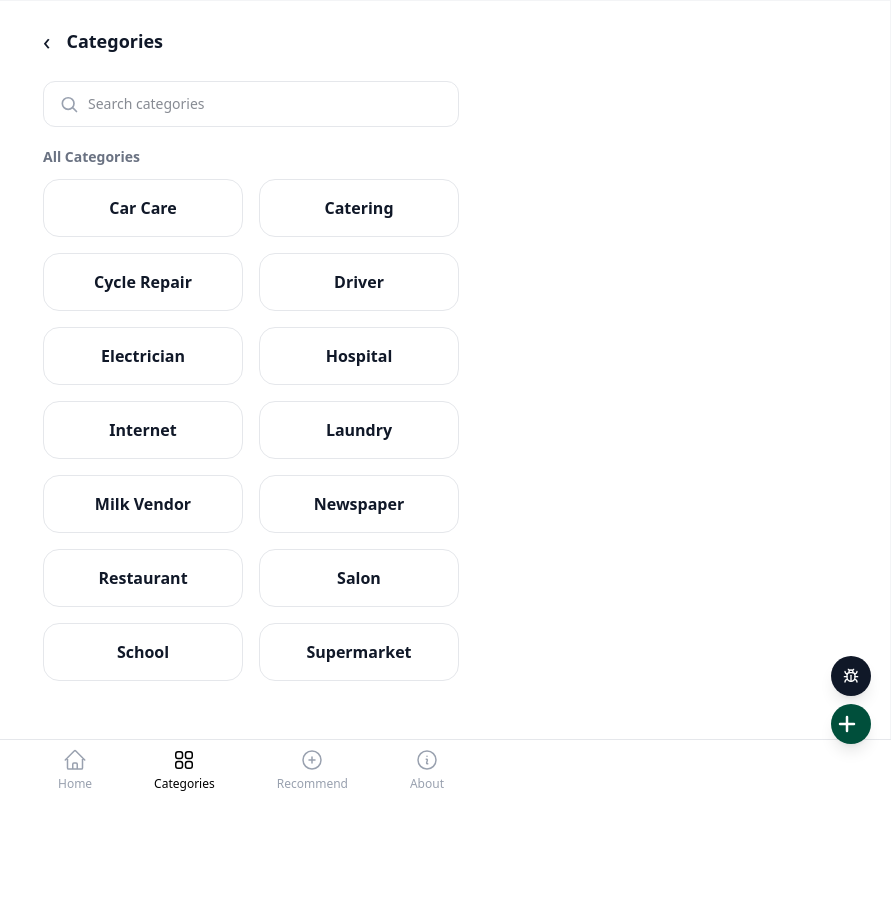
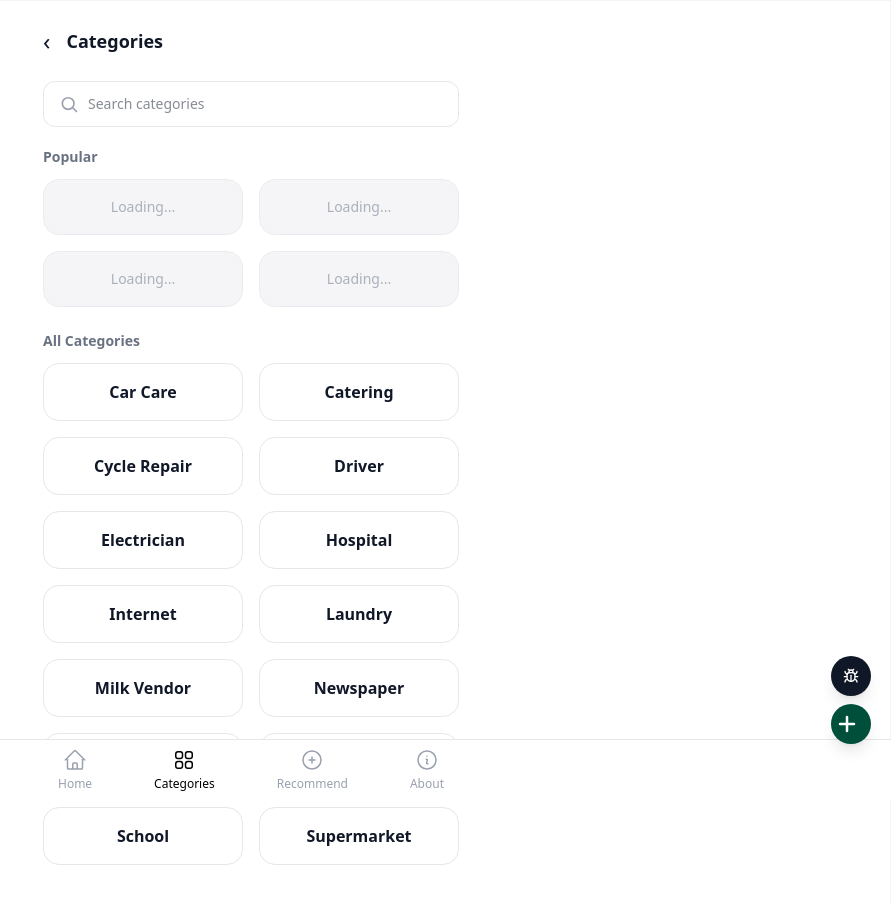
Before and after one commit to reachsibiat0db/local-guide, a Next.js app: page /categories in a window 1280 px wide. Shown: the top 904 px of the page, without its empty margins (389-1280 px from the left). Before the commit the page ends 800 px from the top, so only its background shows below. Built offline with nearby package versions, Linux system fonts and the light colour scheme.

Commit message:
Categories loading delay, FAB directing to Add

```diff
--- a/app/categories/page.tsx
+++ b/app/categories/page.tsx
@@ -12,6 +12,7 @@ export default function Categories() {
   const [query, setQuery] = useState("");
   const [popular, setPopular] = useState<string[]>([]);
   const [area, setArea] = useState("");
+  const [loadingPopular, setLoadingPopular] = useState(true)
 
 
   const filtered = CATEGORIES.filter((cat) =>
@@ -28,7 +29,6 @@ export default function Categories() {
 
   useEffect(() => {
     const saved = localStorage.getItem("area") || "";
-    console.log("AREA FOUND:", saved);
 
     setArea(saved);
 
@@ -38,6 +38,7 @@ export default function Categories() {
         .then((data) => {
           console.log("POPULAR:", data);
           setPopular(data);
+          setLoadingPopular(false)
         });
     }
   }, []);
@@ -78,13 +79,42 @@ export default function Categories() {
         </div>
 
         {/* Popular (hide while searching) */}
-        {!query && popularCategories.length > 0 && (
+        {!query && (
           <>
             <h2 className="text-sm font-semibold text-gray-500 mb-3">
               Popular
             </h2>
 
             <div className="grid grid-cols-2 gap-4 mb-6">
+
+              {loadingPopular && (
+                <>
+                  {[...Array(4)].map((_, i) => (
+                    <div
+                      key={i}
+                      className="h-14 flex items-center justify-center rounded-2xl bg-gray-100 border border-gray-200 text-sm text-gray-400 animate-pulse"
+                    >
+                      Loading...
+                    </div>
+                  ))}
+                </>
+              )}
+
+              {!loadingPopular &&
+                popularCategories.map((cat) => (
+                  <Link
+                    key={cat.slug}
+                    href={`/category/${cat.slug}`}
+                    className="bg-gray-100 border border-gray-200 rounded-2xl p-4 text-center font-semibold"
+                  >
+                    {cat.label}
+                  </Link>
+                ))
+              }
+
+            </div>
+
+            {/* <div className="grid grid-cols-2 gap-4 mb-6">
               {popularCategories.map((cat) => (
                 <Link
                   key={cat.slug}
@@ -94,7 +124,7 @@ export default function Categories() {
                   {cat.label}
                 </Link>
               ))}
-            </div>
+            </div> */}
           </>
         )}
 
--- a/components/fab.tsx
+++ b/components/fab.tsx
@@ -5,8 +5,7 @@ import { Plus } from "lucide-react";
 export default function AddPlaceFAB() {
   return (
     <a
-      href="https://docs.google.com/forms/d/e/1FAIpQLSdPIAvFsaQeKHwAJWAC33xvvqW3mtoMaGRhfGeXf8MTsUpjvg/viewform"
-      target="_blank"
+      href="/add"
       className="
         group fixed right-5
         bottom-[max(3.5rem,env(safe-area-inset-bottom))]  /* ⭐ mobile safe area */
```
